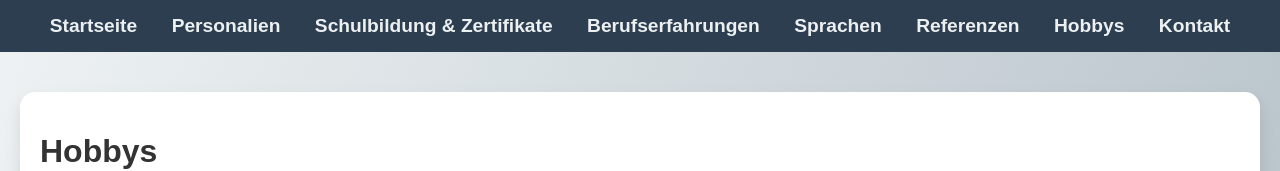
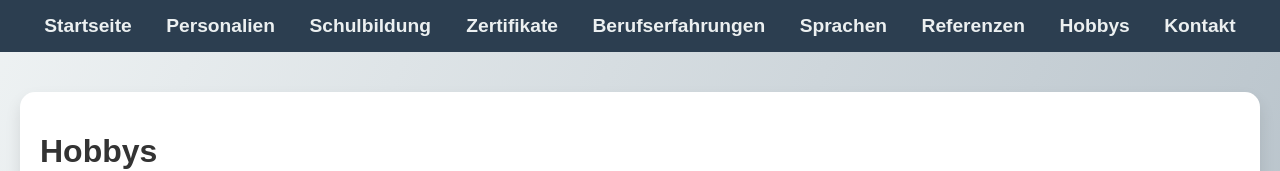
Before and after one commit to Gabriel-afk-cmd/My-Portfolio, a website: page hobbys.html in a window 1280 px wide. Shown: the top 171 px of the page. Drawn offline with Linux system fonts and the light colour scheme.

Commit message:
Update hobbys.html

```diff
--- a/hobbys.html
+++ b/hobbys.html
@@ -10,7 +10,8 @@
     <nav>
         <a href="index.html">Startseite</a>
         <a href="personalien.html">Personalien</a>
-        <a href="bildung.html">Schulbildung & Zertifikate</a>
+        <a href="bildung.html">Schulbildung
+        <a href="zertifikate.html">Zertifikate</a>
         <a href="erfahrungen.html">Berufserfahrungen</a>
         <a href="sprachen.html">Sprachen</a>
         <a href="referenzen.html">Referenzen</a>
```
